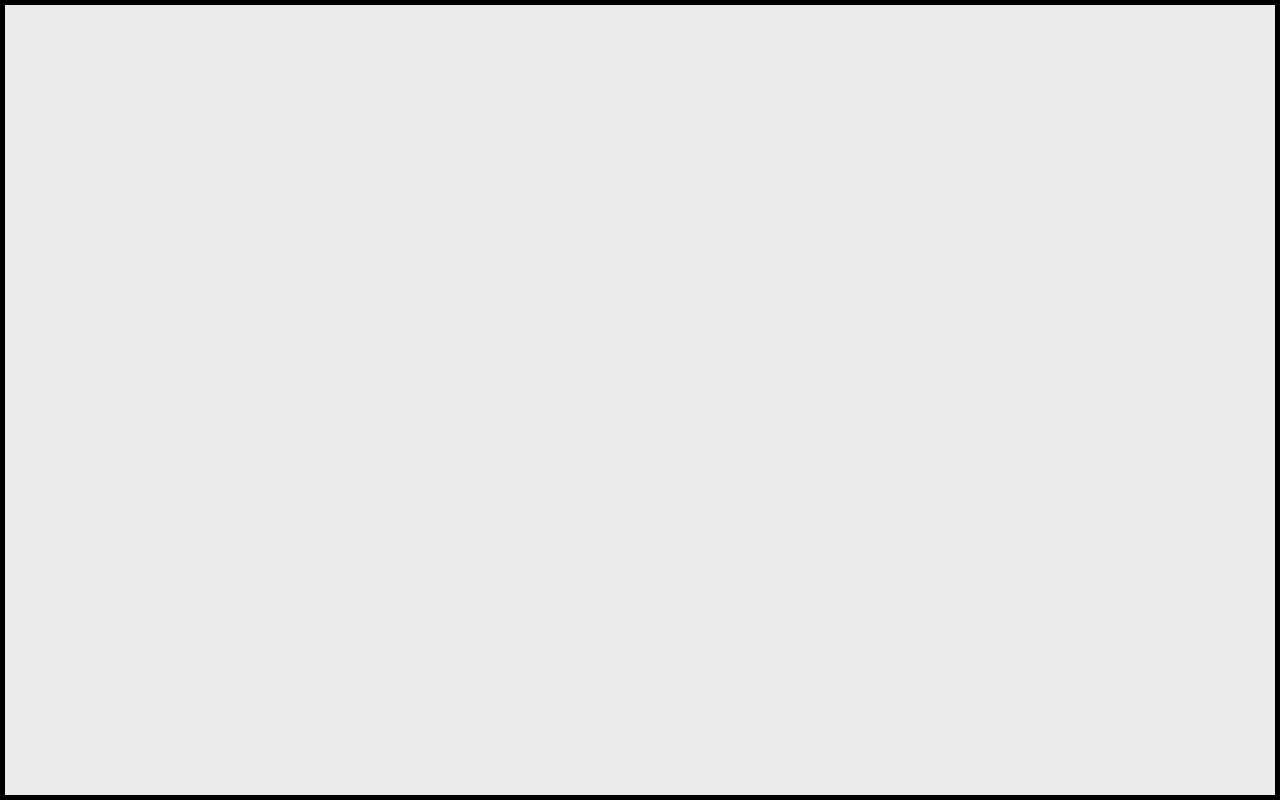
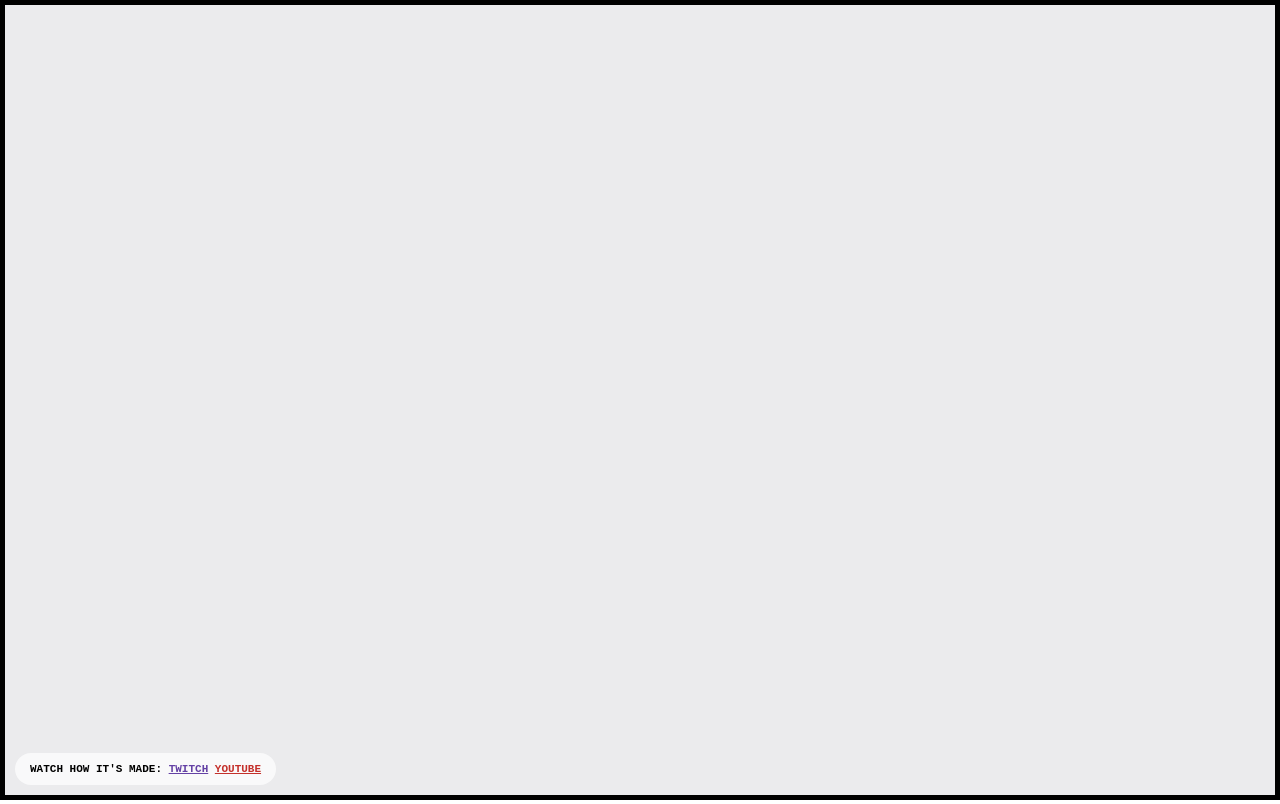
Before and after one commit to tholman/mondrian-and-me, a plain HTML site: page index.html in a window 1280 px wide. Drawn offline with Linux system fonts and the light colour scheme.

Commit message:
how its made

```diff
--- a/index.html
+++ b/index.html
@@ -25,10 +25,35 @@
         height: 100%;
         -webkit-tap-highlight-color: transparent;
       }
+
+      .sitter {
+        position: fixed;
+        bottom: 15px;
+        background: rgba(255, 255, 255, 0.7);
+        padding: 10px 15px;
+        border-radius: 22px;
+        font-family: monospace;
+        font-size: 11px;
+        font-weight: bold;
+        text-transform: uppercase;
+      }
+
+      .left {
+        left: 15px;
+      }
+
+      .twitch {
+        color: #6441a5;
+      }
+
+      .yt {
+        color: #c4302b;
+      }
     </style>
   </head>
   <body>
     <canvas id="canvas"></canvas>
+    <div class="sitter left">watch how it's made: <a class="twitch" href="https://www.twitch.tv/videos/903775630" target="_blank">twitch</a> <a class="yt" href="https://www.youtube.com/watch?v=ZZ1Rkgbdwqc" target="_blank">youtube</a></div>
     <script src="./index.js"></script>
   </body>
 </html>
```
